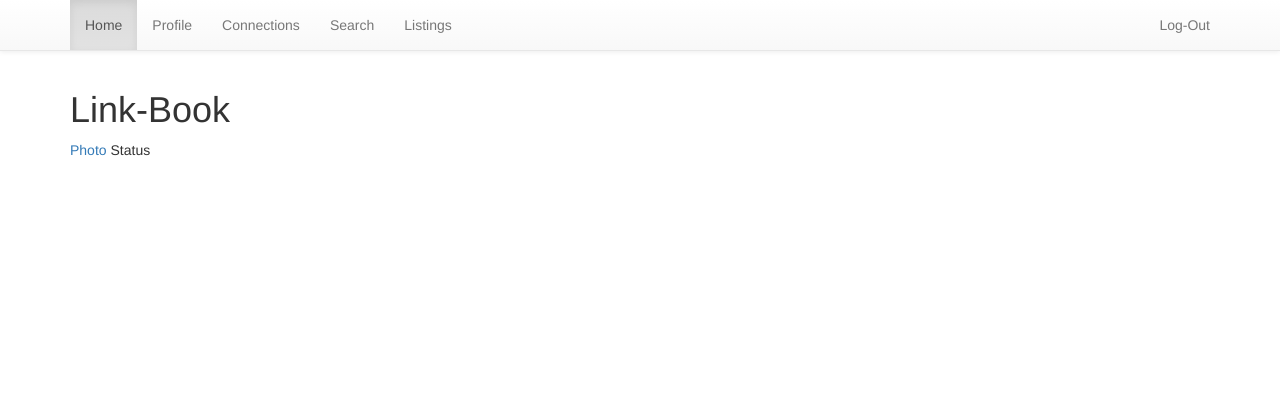
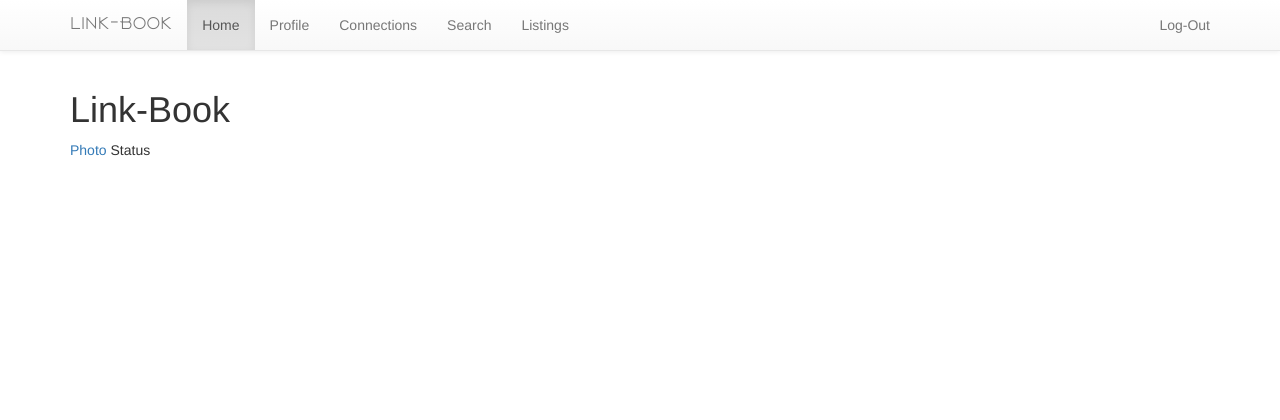
Before and after one commit to bdbb54/Link-book, a PHP site: page /home.php in a window 1280 px wide. Shown: the top 420 px of the page. Run offline with PHP 8.4, Linux system fonts and the light colour scheme; the visitor is signed in with stand-in values (Sample User, id 1).

Commit message:
Finished Styling Home-Page

```diff
--- /dev/null
+++ b/Site/css/general.css
@@ -0,0 +1,8 @@
+@font-face {
+    font-family: 'ABOVE';
+    src: url('http://swe-group3.centralus.cloudapp.azure.com/pg3f4/font/ABOVE.ttf');
+}
+
+.brand {
+    font-family: "ABOVE";
+}
--- a/Site/header.php
+++ b/Site/header.php
@@ -6,5 +6,6 @@ echo('
     <link rel="stylesheet" href="https://maxcdn.bootstrapcdn.com/bootstrap/3.3.5/css/bootstrap-theme.min.css">
     <script src="https://maxcdn.bootstrapcdn.com/bootstrap/3.3.5/js/bootstrap.min.js"></script>
     <link rel="stylesheet" href="css/navbar-fixed-top.css">
-    <script src="js/navbar.js"></script>');
+    <script src="js/navbar.js"></script>
+    <link rel="stylesheet" href="css/general.css">');
 ?>
--- a/Site/js/navbar.js
+++ b/Site/js/navbar.js
@@ -1,6 +1,7 @@
 $(document).ready(function(){
     var path = window.location.pathname;
     var page = path.split("/").pop();
+    console.log(page);
     switch(page){
         case "home.php":
             $("#homeTab").addClass("active");
@@ -29,6 +30,9 @@ $(document).ready(function(){
             break;
 
         case "index.php":
+        case "":
+            $("#navbar-header").detach();
+            $("#logo").detach();
         case "register.php":
         case "login.php":
             $("#homeTab").detach();
@@ -37,7 +41,7 @@ $(document).ready(function(){
             $("#searchTab").detach();
             $("#listingsTab").detach();
             $("#logoutTab a").attr("href", "login.php");
-            $("#logoutTab a").html("Log-In");
+            $("#logoutTab a").html("Log-In")
             break;
         case "login.php":
             $("#logoutTab a").attr("href", "#")
--- a/Site/navbar.php
+++ b/Site/navbar.php
@@ -1,7 +1,10 @@
 <?php
 echo("<nav class=\"navbar navbar-default navbar-fixed-top\">
       <div class=\"container\">
-        <div id=\"navbar\" class=\"navbar-collapse collapse\">
+      <div id='navbar-header' class=\"navbar-header\">
+        <a id='logo' class='brand navbar-brand' href='#'>Link-Book</a>
+      </div>
+        <div id='navbar' class=\"navbar-collapse collapse\">
           <ul class=\"nav navbar-nav\">
             <li id='homeTab'><a href=\"home.php\">Home</a></li>
             <li id='profileTab'><a href=\"profile.php\">Profile</a></li>
```
Also changed, not shown: Site/index.php (+14 -3 lines), Site/font/ABOVE.ttf (added).
